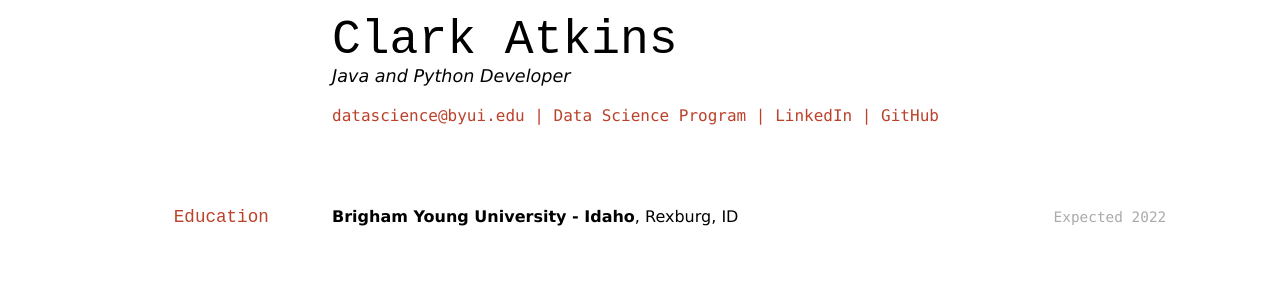
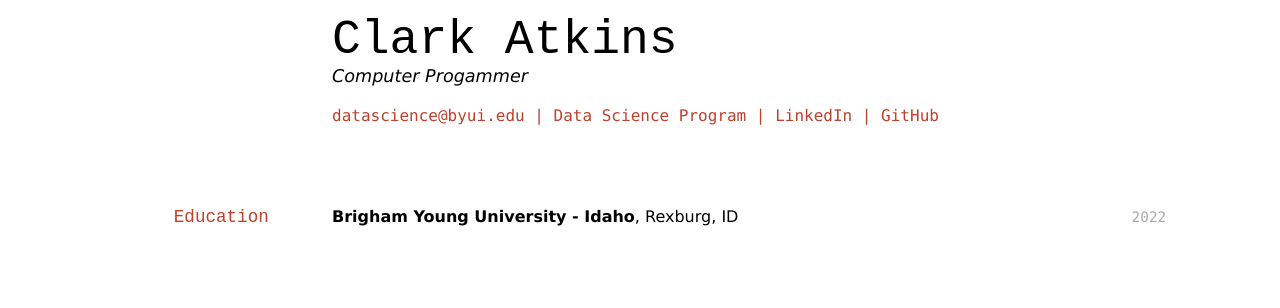
Before and after one commit to atk15003/atkins_resume, a Jekyll site: the page built from docs/index.md, in a window 1280 px wide. Shown: the top 308 px of the page. Built offline with Jekyll 4.4.1, drawn with Linux system fonts in a browser that asks for light colours.

Commit message:
Update index.md

```diff
--- a/docs/index.md
+++ b/docs/index.md
@@ -3,7 +3,7 @@ layout: cv
 title: Clark Atkins's Resume
 ---
 # Clark Atkins
-Java and Python Developer
+Computer Progammer
 
 <div id="webaddress">
 <a href="datascience@byui.edu">datascience@byui.edu</a>
@@ -16,7 +16,7 @@ Java and Python Developer
 
 ## Education
 
-`Expected 2022`
+`2022`
 __Brigham Young University - Idaho__, Rexburg, ID
 
 
```
